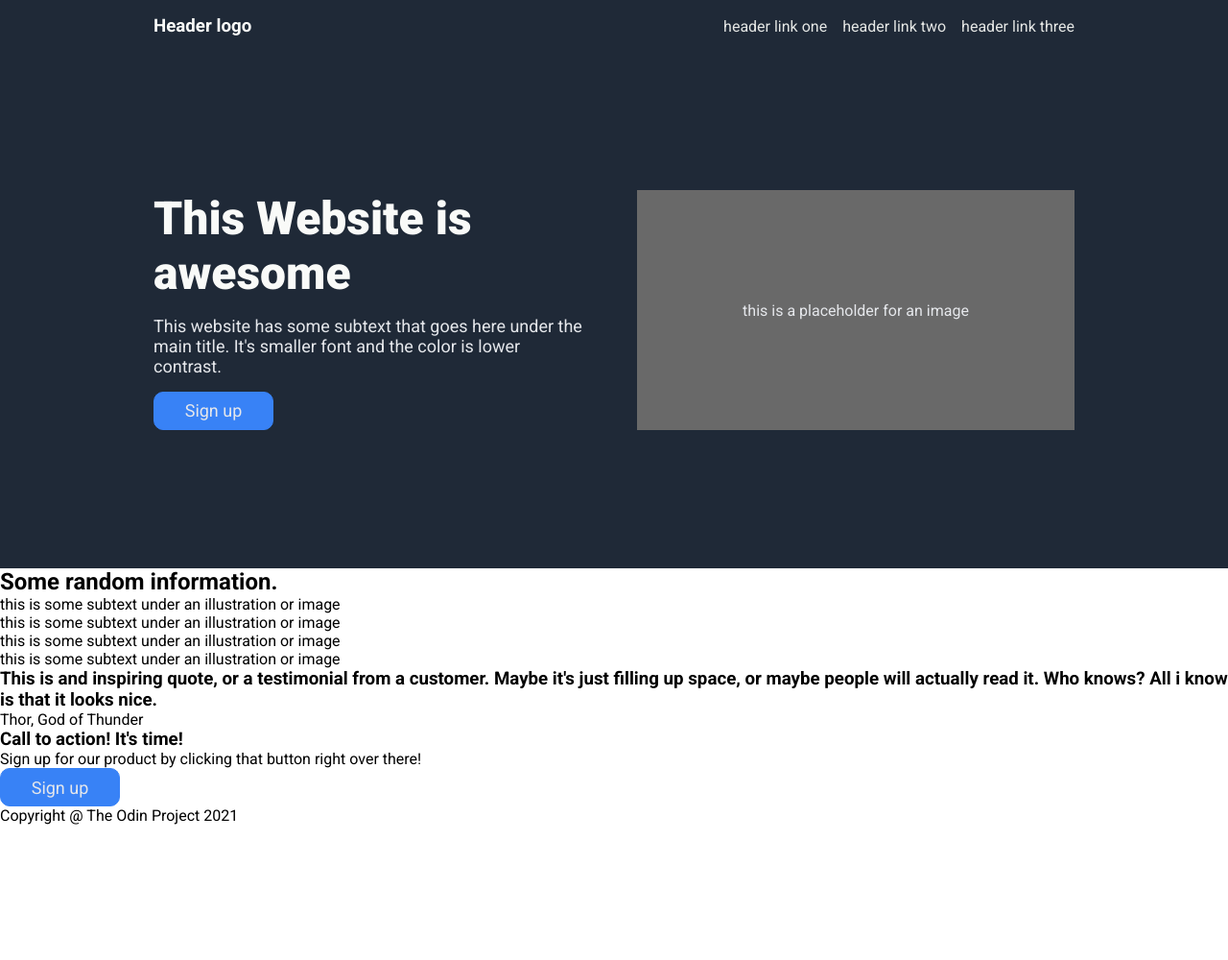
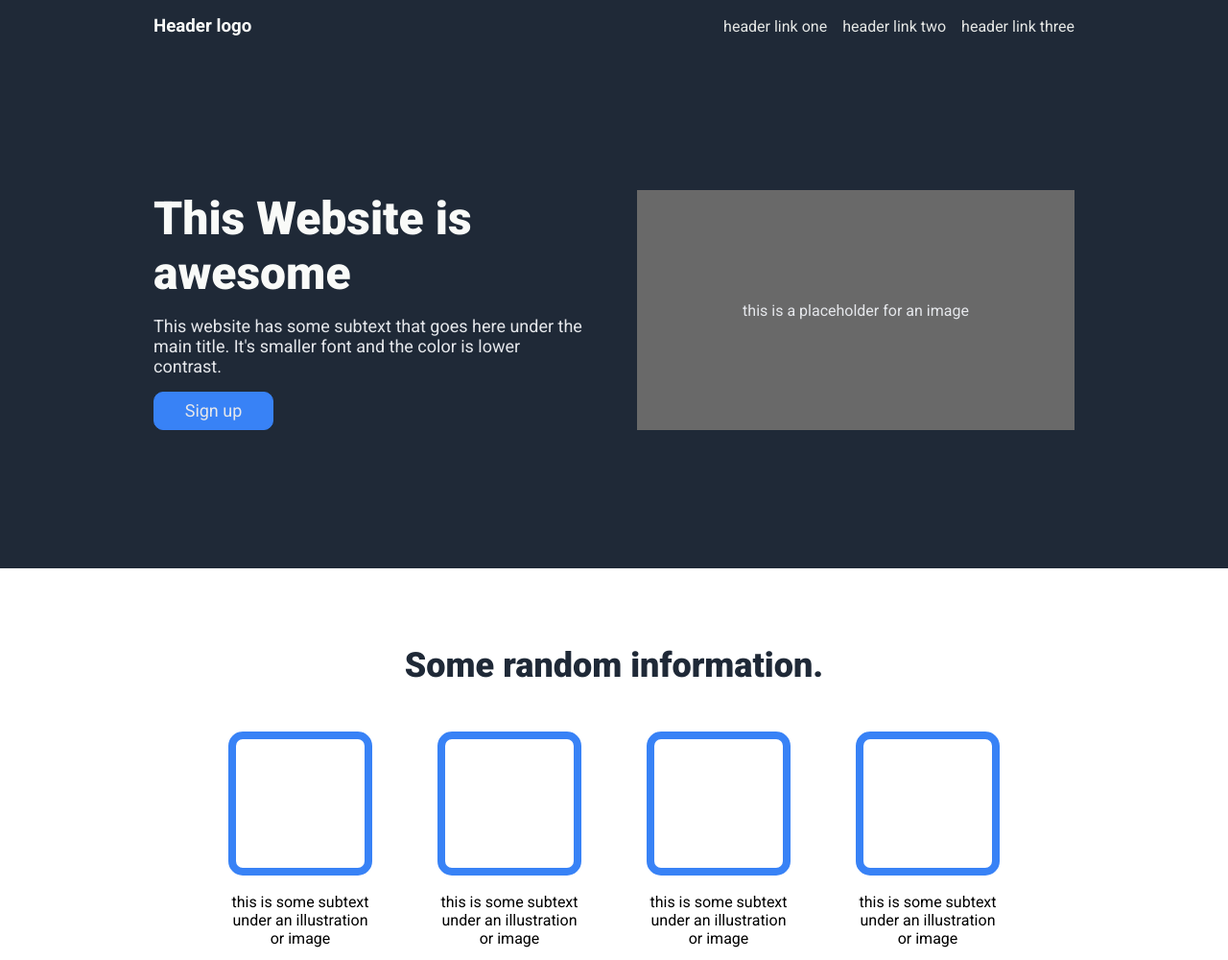
Before and after one commit to higorladim/landing_page_project, a plain HTML site: page index.html in a window 1280 px wide. Shown: the top 1000 px of the page at 96% size. Before the commit the page ends 859 px from the top, so only its background shows below. Drawn offline with Linux system fonts and the light colour scheme.

Commit message:
Style for information section

```diff
--- a/index.html
+++ b/index.html
@@ -1,16 +1,20 @@
 <!DOCTYPE html>
 <html lang="en">
+
 <head>
     <meta charset="UTF-8">
     <meta name="viewport" content="width=device-width, initial-scale=1.0">
     <link rel="stylesheet" href="styles.css">
     <title>Landing Page Project</title>
 </head>
+
 <body>
     <!-- navbar section -->
     <div class="navbar">
 
-        <div class="logo"><h3>Header logo</h3></div>
+        <div class="logo">
+            <h3>Header logo</h3>
+        </div>
 
         <div class="links">
             <ul>
@@ -26,12 +30,13 @@
     <section class="banner">
         <div class="banner-left">
             <h1>This Website is awesome</h1>
-            <p>This website has some subtext that goes here under the main title. It's smaller font and the color is lower contrast.</p>
+            <p>This website has some subtext that goes here under the main title. It's smaller font and the color is
+                lower contrast.</p>
             <button class="btn-sign-up">Sign up</button>
         </div>
         <div class="banner-right">
             <div>this is a placeholder for an image</>
-        </div>
+            </div>
 
 
     </section>
@@ -39,31 +44,37 @@
     <!-- information section -->
     <section class="information">
         <div class="info-title">
-        <h1>Some random information.</h1>
+            <h2>Some random information.</h2>
         </div>
         <div class="info-cards">
-            <div>
 
-                <div class="img-card">
+
+            <div class="img-card">
+                <div class="img-container">
                     <!-- here goes an image -->
                 </div>
                 <p>this is some subtext under an illustration or image</p>
+            </div>
 
-                <div class="img-card">
+            <div class="img-card">
+                <div class="img-container">
                     <!-- here goes an image -->
                 </div>
                 <p>this is some subtext under an illustration or image</p>
+            </div>
 
-                <div class="img-card">
+            <div class="img-card">
+                <div class="img-container">
                     <!-- here goes an image -->
                 </div>
                 <p>this is some subtext under an illustration or image</p>
+            </div>
 
-                <div class="img-card">
+            <div class="img-card">
+                <div class="img-container">
                     <!-- here goes an image -->
                 </div>
                 <p>this is some subtext under an illustration or image</p>
-
             </div>
 
         </div>
@@ -72,7 +83,8 @@
 
     <!-- quote section -->
     <section class="quote">
-        <h3>This is and inspiring quote, or a testimonial from a customer. Maybe it's just filling up space, or maybe people will actually read it. Who knows? All i know is that it looks nice.</h3>
+        <h3>This is and inspiring quote, or a testimonial from a customer. Maybe it's just filling up space, or maybe
+            people will actually read it. Who knows? All i know is that it looks nice.</h3>
         <p>Thor, God of Thunder</p>
     </section>
 
@@ -89,4 +101,5 @@
     </footer>
 
 </body>
+
 </html>
--- a/styles.css
+++ b/styles.css
@@ -91,3 +91,49 @@ body{
     width: 100%;
     height: 250px;
 }
+
+/* Random information section */
+
+.information{
+    display: flex;
+    flex-direction: column;
+    align-items: center;
+    padding: 5rem 10rem; /* all content must have 8rem padding from borders*/
+    row-gap: 3rem;
+}
+
+.info-title>h2{
+    font-size: 36px;
+    color: #1f2937;
+    font-weight: 900;
+}
+
+.info-cards{
+    width: 100%;
+    gap: 3rem;
+    justify-content: center;
+    display: flex;
+    flex-wrap: wrap;
+}
+
+.img-card{
+    display: flex;
+    flex-direction: column;
+    justify-content: center;
+    align-items: center;
+    border-radius: 10px;
+    row-gap: 0.5rem;
+    width: 170px;
+}
+
+.img-card>p{
+    padding: 10px;
+    text-align: center;
+}
+
+.img-container{
+    height: 150px;
+    width: 150px;
+    border: 0.5rem solid #3882f6;
+    border-radius: 15px;
+}
```
Lines whose indentation alone changed are shown as unchanged.
